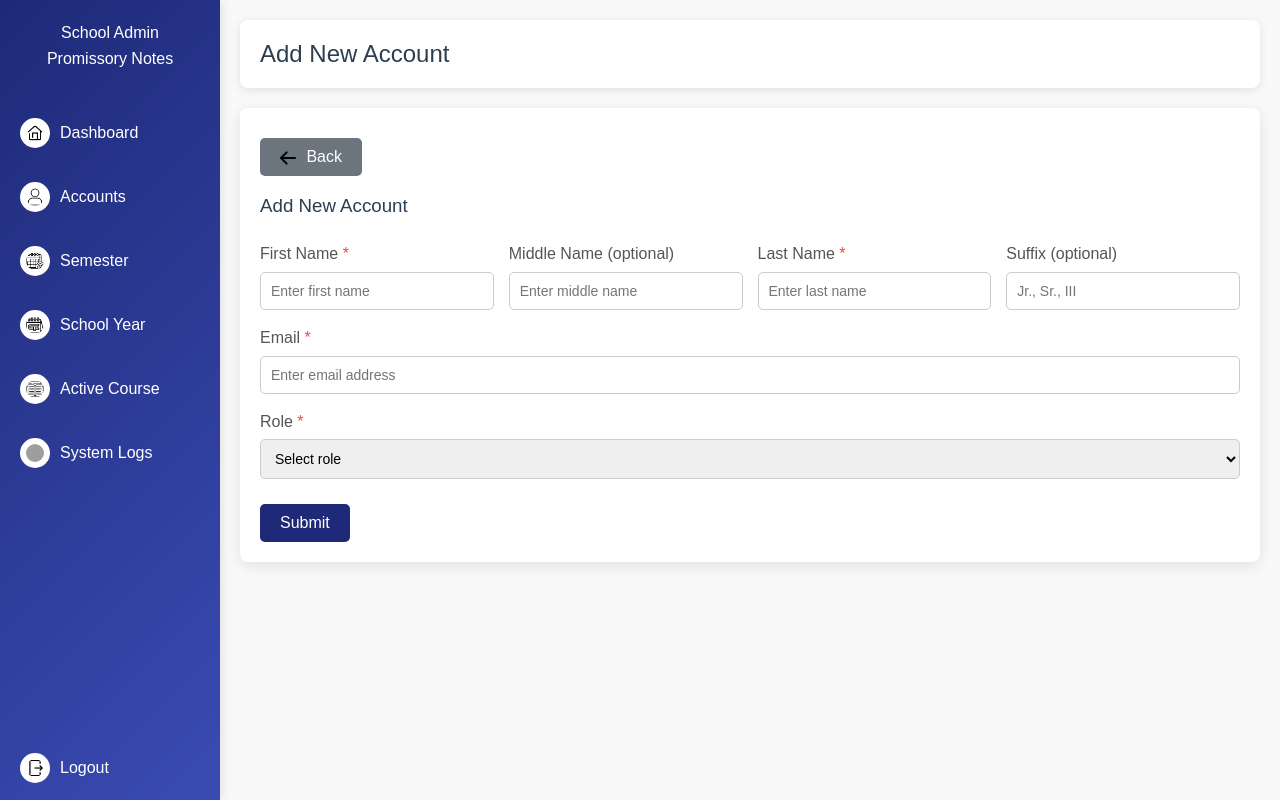
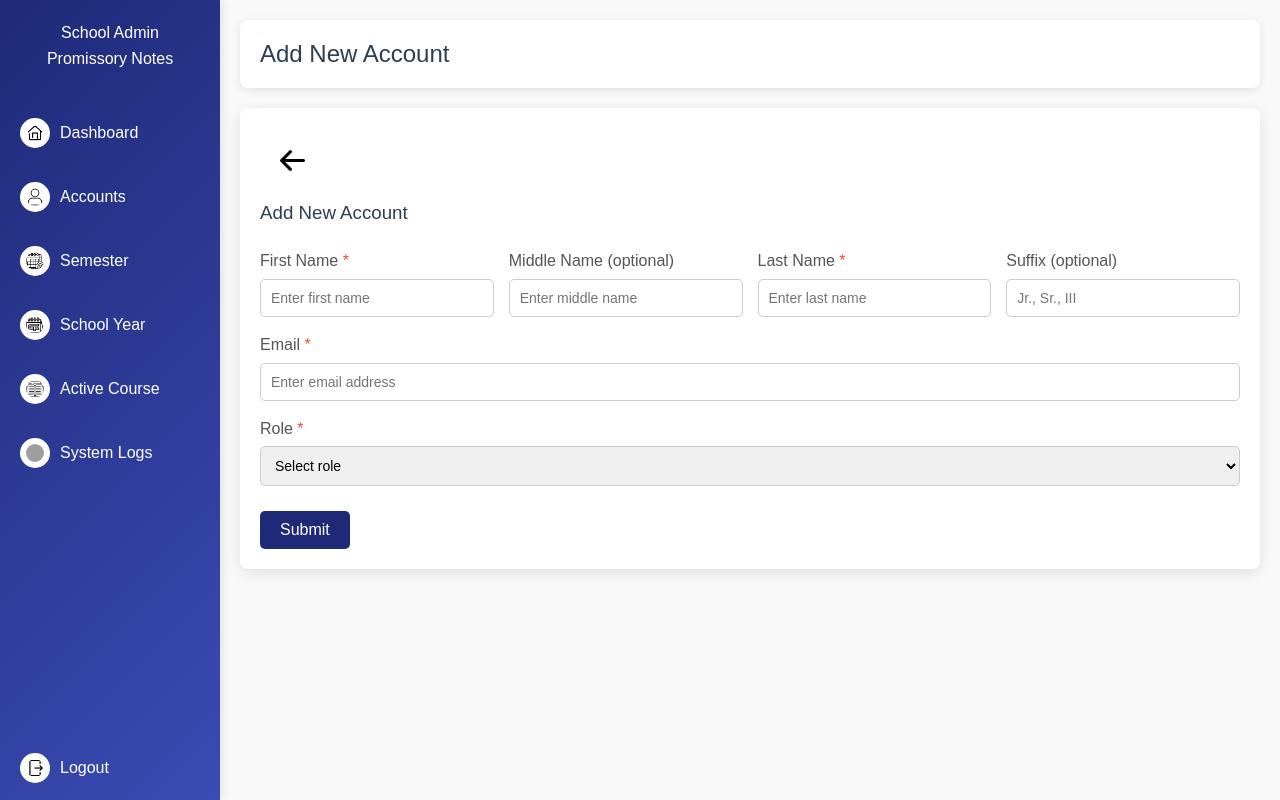
Before and after one commit to Haze-Chiz/promissory-note-system, a Flask app: page /admin/add_new_account in a window 1280 px wide. Run offline with Flask 3, Linux system fonts and the light colour scheme; the visitor is signed in with stand-in values (Sample User, id 1); grey boxes are pictures that could not be loaded.

Commit message:
back icon fix

```diff
--- a/templates/admin/add_new_account.html
+++ b/templates/admin/add_new_account.html
@@ -172,12 +172,12 @@
     }
 
     .btn-back {
-      background: #6c757d;
+      background: white;
       margin-bottom: 15px;
     }
 
     .btn-back:hover {
-      background: #5a6268;
+      background: #b3bbc1;
     }
 
     .hidden {
@@ -273,8 +273,7 @@
     <section class="card">
       <button type="button" onclick="window.history.back()" class="btn btn-back">
         <img src="{{ url_for('static', filename='images/back.png') }}" alt="Back"
-          style="width:16px; height:16px; margin-right:6px; vertical-align:middle;">
-        Back
+          style="width:25px; height:25px; margin-right:6p; vertical-align:middle;">
       </button>
 
 
--- a/templates/admin/edit_account.html
+++ b/templates/admin/edit_account.html
@@ -211,7 +211,7 @@
     }
 
     .btn-back {
-      background: #6c757d;
+      background: white;
       color: #fff;
     }
 
@@ -389,8 +389,7 @@
     <section class="form-container">
       <button type="button" onclick="window.history.back()" class="btn btn-back">
         <img src="{{ url_for('static', filename='images/back.png') }}" alt="Back"
-          style="width:16px; height:16px; margin-right:6px; vertical-align:middle;">
-        Back
+          style="width:25px; height:25px; margin-right:6p; vertical-align:middle;">
       </button>
 
 
```
Also changed, not shown: instance/promissory.db.
